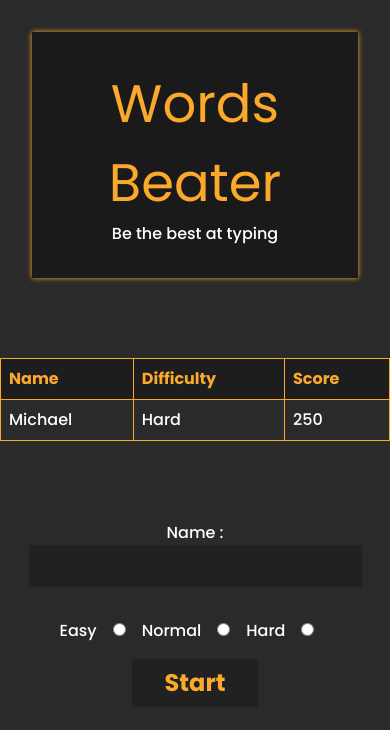
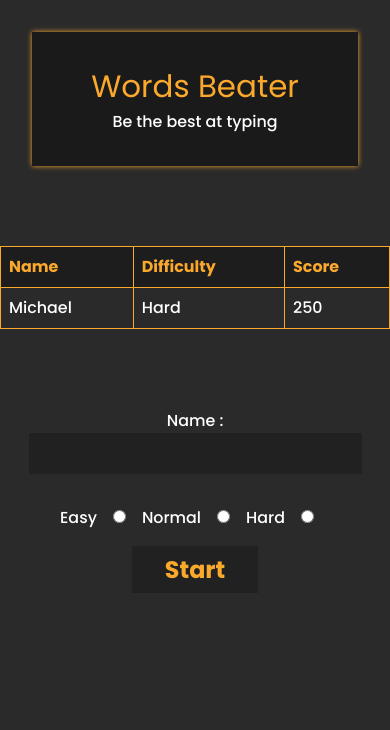
Before and after one commit to mlcoding111/Words-Beater, a React (Create React App) app: page / in a window 390 px wide. Shown: the top 730 px of the page. Built offline with nearby package versions, Linux system fonts and the light colour scheme.

Commit message:
Added responsive text for body and h1

```diff
--- a/src/styles/global.ts
+++ b/src/styles/global.ts
@@ -24,10 +24,6 @@ export const GlobalStyle = createGlobalStyle`
     --ff-primary: 'Poppins', sans-serif;
     --fw-400: 500;
     --fw-700: 600;
-
-    --fs-300: 0.6875rem;
-    --fs-400: 0.8125rem;
-    --fs-500: 1.25rem;
 }
 
 /* Remove list styles on ul, ol elements with a list role, which suggests default styling will be removed */
@@ -36,6 +32,9 @@ ol[role="list"] {
   list-style: none;
 }
 
+h1{
+  font-size: calc(1.7em + 1vmin) !important;
+}
 
 body{
     min-height: 100vh;
@@ -44,6 +43,7 @@ body{
     font-family: var(--ff-primary);
     font-weight: var(--fw-400);
     background-color: var(--body-clr);
+    font-size: calc(0.75em + 1vmin);
 }
 
 /* Set core root defaults */
```
